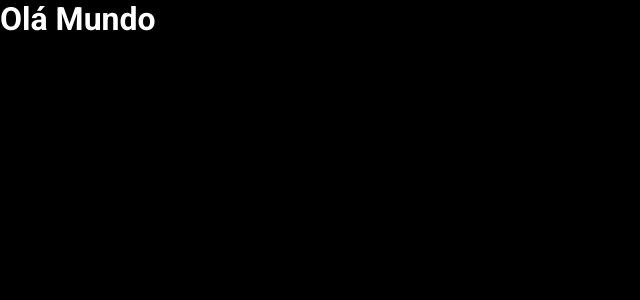
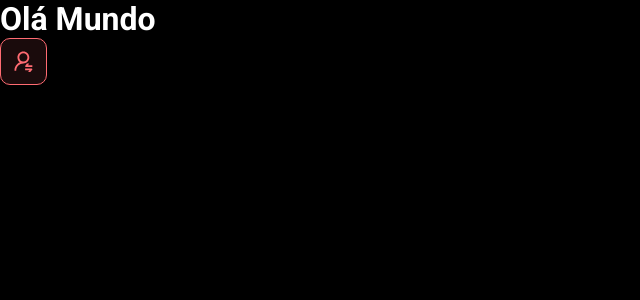
Before and after one commit to ulisalves/dsmeta, a React (Vite) app in the folder frontend/: page / in a window 1280 px wide. Shown: the top 300 px of the page, without its empty margins (0-640 px from the left). Built offline with nearby package versions, Linux system fonts and the light colour scheme.

Commit message:
First commit

```diff
--- a/frontend/src/App.tsx
+++ b/frontend/src/App.tsx
@@ -1,5 +1,12 @@
+import NotificationButton from "./Components/NotificationButton";
+
 function App() {
-  return <h1>Olá Mundo</h1>;
+  return (
+    <>
+      <h1>Olá Mundo</h1>
+      <NotificationButton />
+    </>
+  );
 }
 
 export default App;
--- /dev/null
+++ b/frontend/src/Components/NotificationButton/index.tsx
@@ -0,0 +1,12 @@
+import icon from "../../assets/img/notification-icon.svg";
+import "./styles.css";
+
+function NotificationButton() {
+  return (
+    <div className="dsmeta-red-btn">
+      <img src={icon} alt="Notificar" />
+    </div>
+  );
+}
+
+export default NotificationButton;
--- /dev/null
+++ b/frontend/src/Components/NotificationButton/styles.css
@@ -0,0 +1,15 @@
+.dsmeta-red-btn {
+    height: 45px;
+    width: 45px;
+    background: rgba(255, 107, 114, 0.1);
+    border: 1px solid #ff6b72;
+    border-radius: 10px;
+    display: flex;
+    align-items: center;
+    justify-content: center;
+    cursor: pointer;
+}
+
+.dsmeta-red-btn img {
+    width: 19px;
+}
```
Also changed, not shown: frontend/src/assets/img/notification-icon.svg (added).
